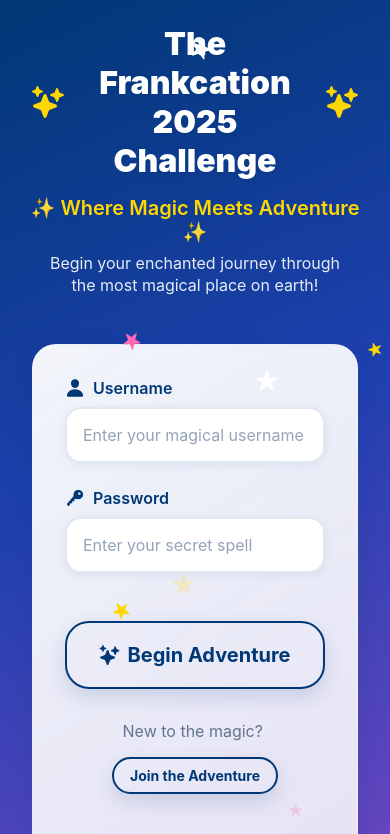
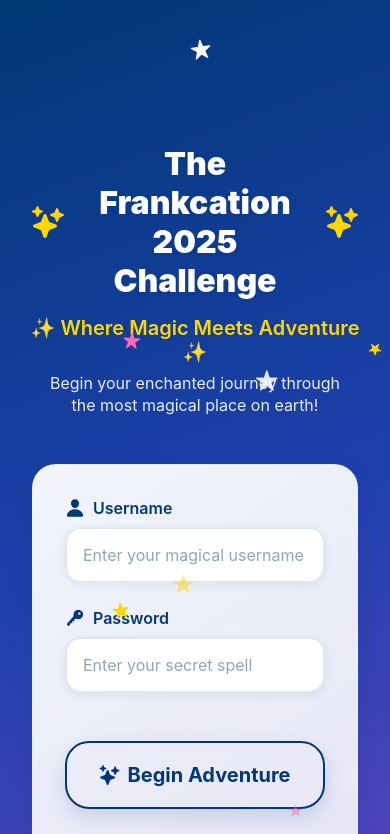
Before and after one commit to leandrotoledo/frankcation2025, a React Native app in the folder frontend/: screen /Login in a window 390 px wide. Shown: the top 834 px of the page. Built offline with nearby package versions, Linux system fonts and the light colour scheme.

Commit message:
Update LoginScreen to enable vertical scroll indicator and enhance scroll view styling for improved user experience

```diff
--- a/frontend/src/screens/LoginScreen.tsx
+++ b/frontend/src/screens/LoginScreen.tsx
@@ -59,8 +59,10 @@ const LoginScreen: React.FC<Props> = ({ navigation }) => {
         >
           <ScrollView
             contentContainerStyle={styles.scrollContent}
-            showsVerticalScrollIndicator={false}
+            showsVerticalScrollIndicator={true}
             bounces={true}
+            scrollEnabled={true}
+            nestedScrollEnabled={true}
             style={styles.scrollView}
           >
             {/* Magical Header */}
@@ -178,9 +180,10 @@ const styles = StyleSheet.create({
   },
 
   scrollContent: {
-    minHeight: 800, // Force minimum height to ensure scrolling
-    justifyContent: 'center',
-    padding: MagicalTheme.spacing.lg,
+    minHeight: '150%', // Force content to be taller than screen
+    paddingHorizontal: MagicalTheme.spacing.lg,
+    paddingTop: MagicalTheme.spacing.xxl * 3, // Push content down naturally
+    paddingBottom: MagicalTheme.spacing.xxl * 2, // Extra space at bottom
   },
 
   header: {
```
